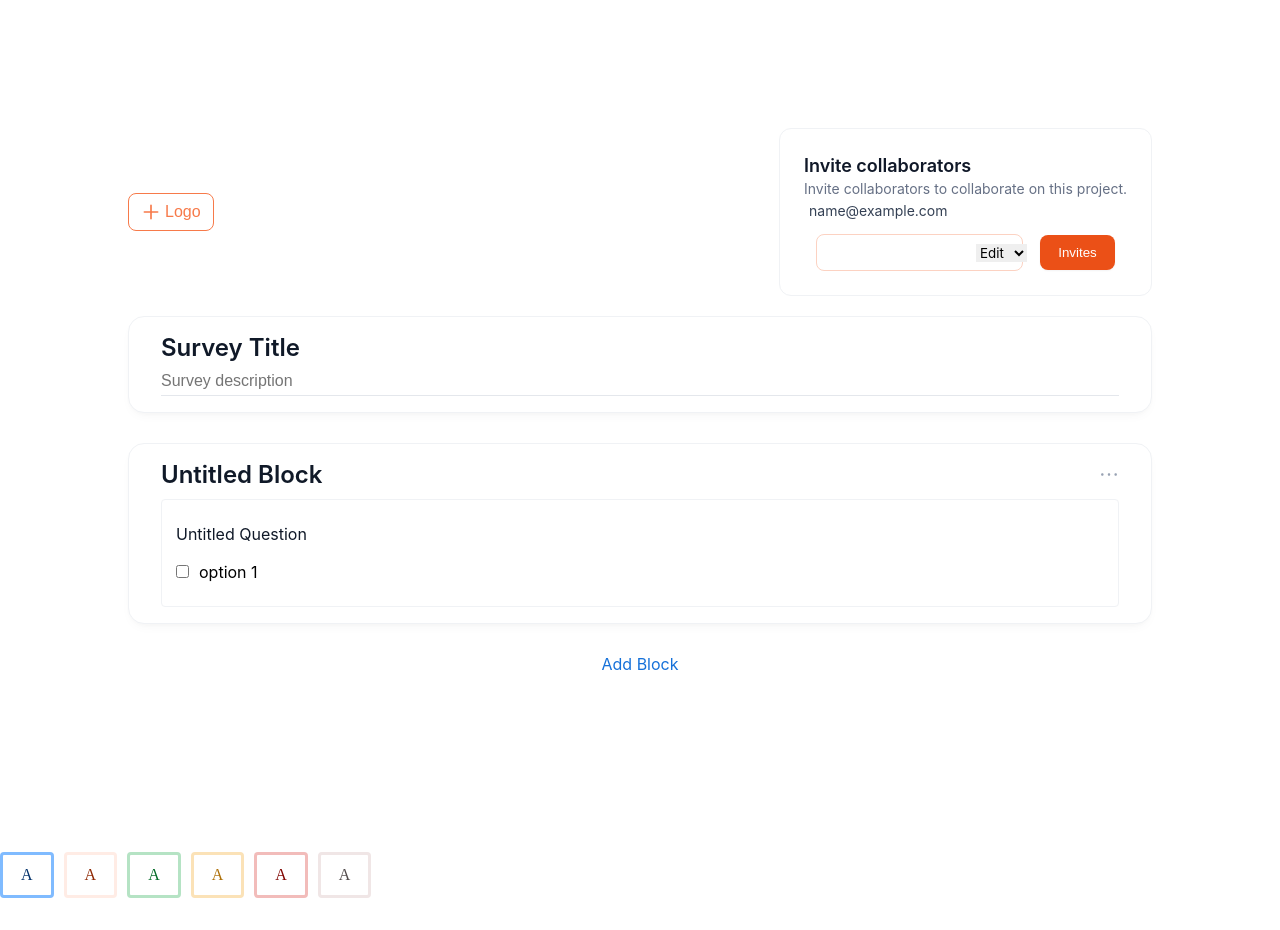
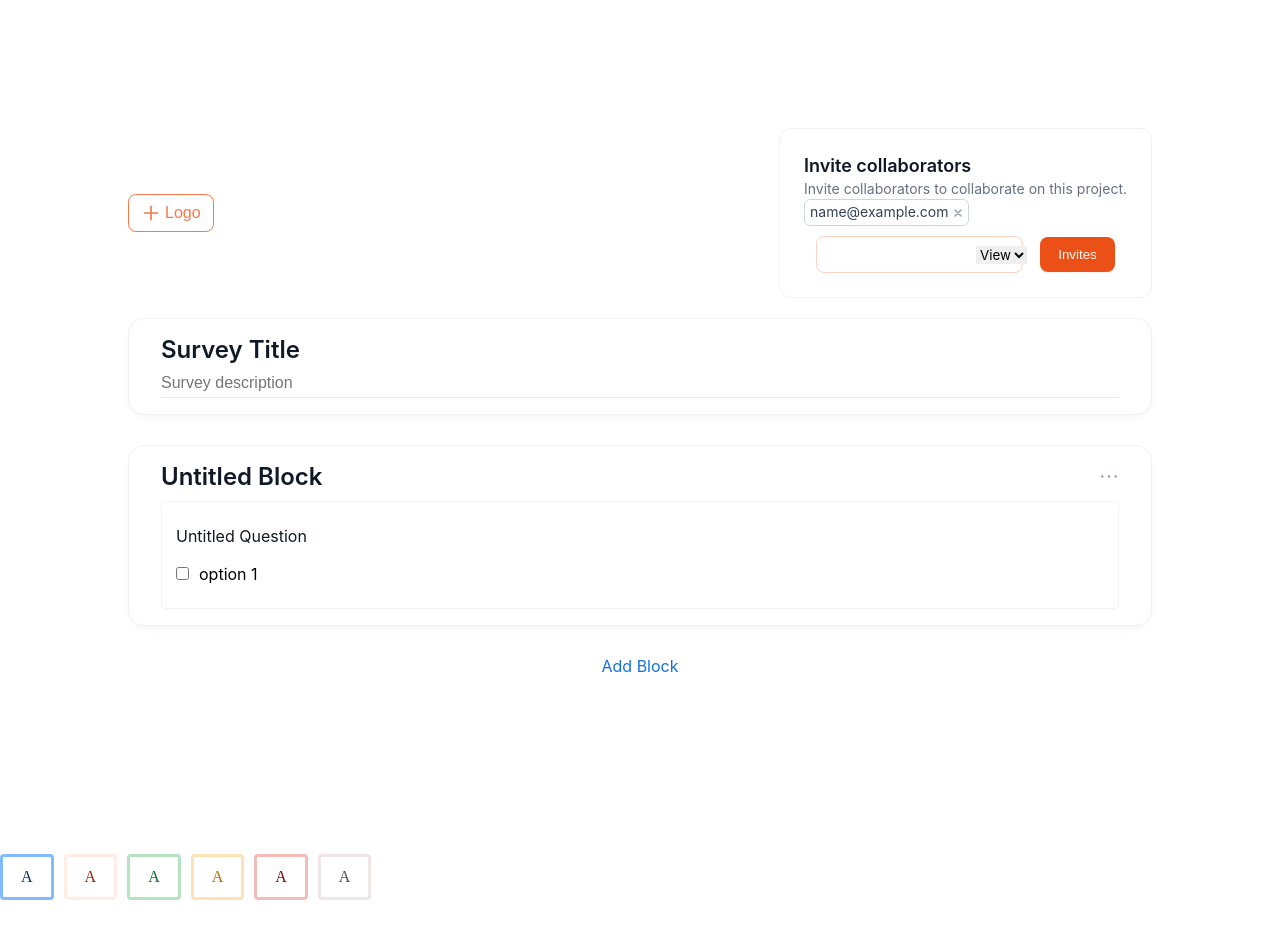
Before and after one commit to Sackah/sb-practice, an Angular app: page / in a window 1280 px wide. Both pictures are taken after typing "name@example.com" into the empty fields and a click on the button "Invites". Built offline with nearby package versions, Linux system fonts and the light colour scheme.

Commit message:
feat: add collaborators

```diff
--- a/src/app/components/add-collaborators/add-collaborators.component.html
+++ b/src/app/components/add-collaborators/add-collaborators.component.html
@@ -3,16 +3,23 @@
     <h3>Invite collaborators</h3>
     <p>Invite collaborators to collaborate on this project.</p>
     <div class="added-users">
-      @for (email of addedUsers; track $index) {
-      <span>{{ email }}</span>
+      @for (user of addedUsers; track $index) {
+      <span
+        >{{ user.email }}
+        <img (click)="deleteUser(user)" src="assets/close-icon.svg" alt=""
+      /></span>
       }
     </div>
     <main>
       <form (submit)="handleSubmit()" [formGroup]="form">
-        <input type="email" formControlName="email" />
-        <select title="permission" id="">
-          <option value="edit" selected>Edit</option>
-          <option value="view">View</option>
+        <input
+          type="email"
+          formControlName="email"
+          (input)="handleChange($event)"
+        />
+        <select title="permission" id="" formControlName="role">
+          <option value="edit">Edit</option>
+          <option value="view" selected>View</option>
         </select>
         <button type="submit">Invites</button>
       </form>
--- a/src/app/components/add-collaborators/add-collaborators.component.scss
+++ b/src/app/components/add-collaborators/add-collaborators.component.scss
@@ -71,11 +71,17 @@ section {
     span {
       @include center;
       @include text;
-      //   flex: 0 1 auto;
       font-size: 0.875rem;
       color: #344054;
       padding: 2px 4px 2px 5px;
       gap: 3px;
+      border-radius: 6px;
+      border: 1px solid #d0d5dd;
+      background: #fff;
+
+      img {
+        cursor: pointer;
+      }
     }
   }
 }
--- a/src/app/components/add-collaborators/add-collaborators.component.ts
+++ b/src/app/components/add-collaborators/add-collaborators.component.ts
@@ -14,20 +14,57 @@ import {
   styleUrl: './add-collaborators.component.scss',
 })
 export class AddCollaboratorsComponent {
-  addedUsers: string[] = [];
+  addedUsers: {
+    email: string;
+    canEdit: boolean;
+  }[] = [];
   form;
 
   constructor() {
     this.form = new FormGroup({
       email: new FormControl('', [Validators.email]),
+      role: new FormControl('view'),
     });
   }
 
   handleSubmit() {
-    if (this.form.valid) {
-      console.log(this.form.value?.email);
-      this.addedUsers.push(this.form.value?.email as string);
+    const email = this.form.value?.email?.split(',')[0].trim() as string;
+    let canEdit;
+    if (this.form.value?.role === 'edit') {
+      canEdit = true;
+    } else {
+      canEdit = false;
+    }
+    if (this.validate(email)) {
+      this.addedUsers.push({
+        email,
+        canEdit,
+      });
       this.form.reset();
+      this.form.patchValue({
+        email: '',
+        role: 'view',
+      });
+    }
+    console.log('added users', this.addedUsers);
+  }
+
+  handleChange(event: any) {
+    if (event.data === ',') {
+      this.handleSubmit();
     }
   }
+
+  validate(text: string | undefined) {
+    if (text) {
+      return /^[a-zA-Z0-9._%+-]+@[a-zA-Z0-9.-]+\.[a-zA-Z]{2,}$/.test(text);
+    } else return;
+  }
+
+  deleteUser(user: { email: string; canEdit: boolean }) {
+    const index = this.addedUsers.findIndex((us) => us.email === user.email);
+    this.addedUsers.splice(index, 1);
+
+    console.log(this.addedUsers);
+  }
 }
```
Also changed, not shown: src/assets/close-icon.svg (added).
